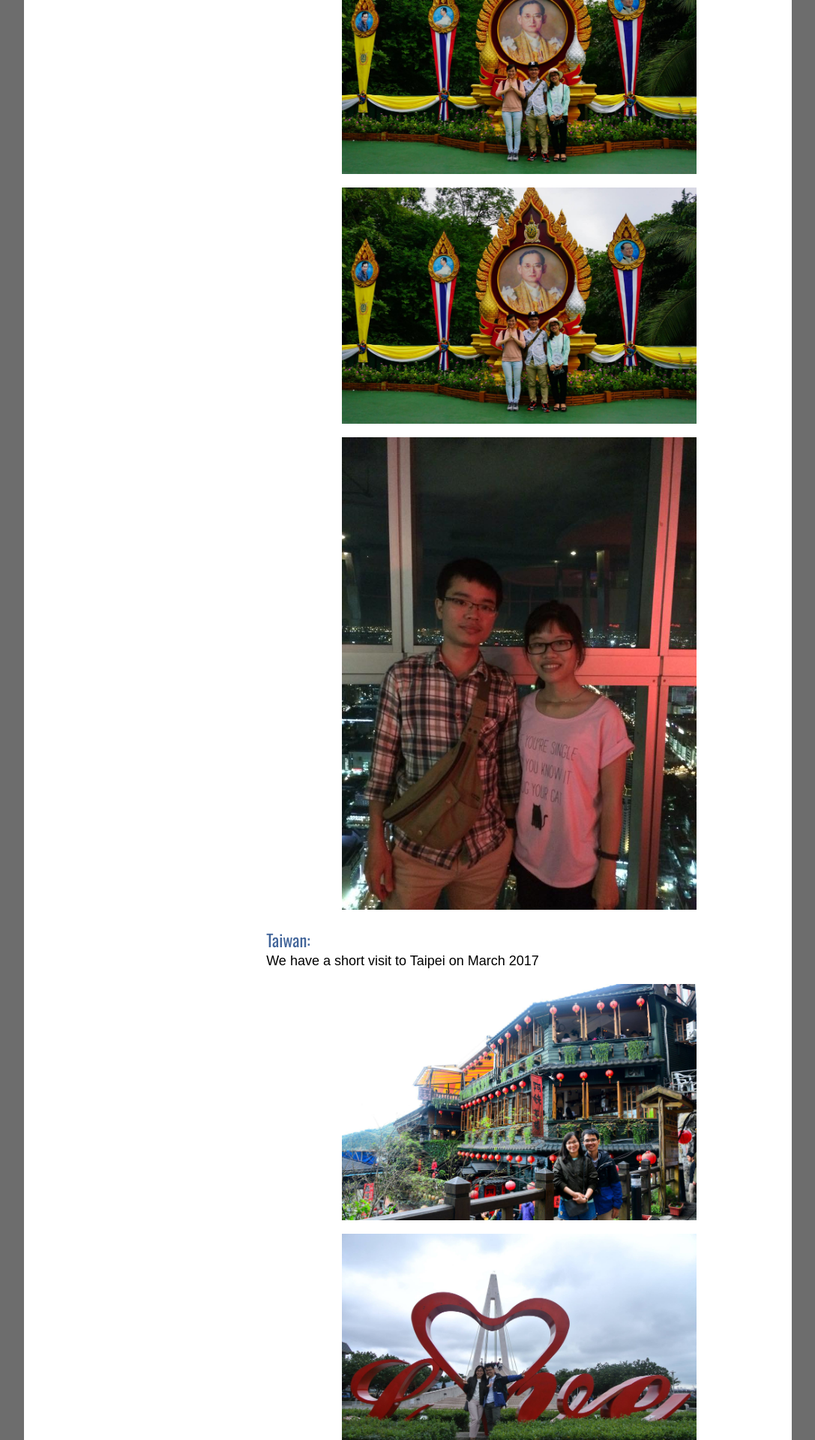
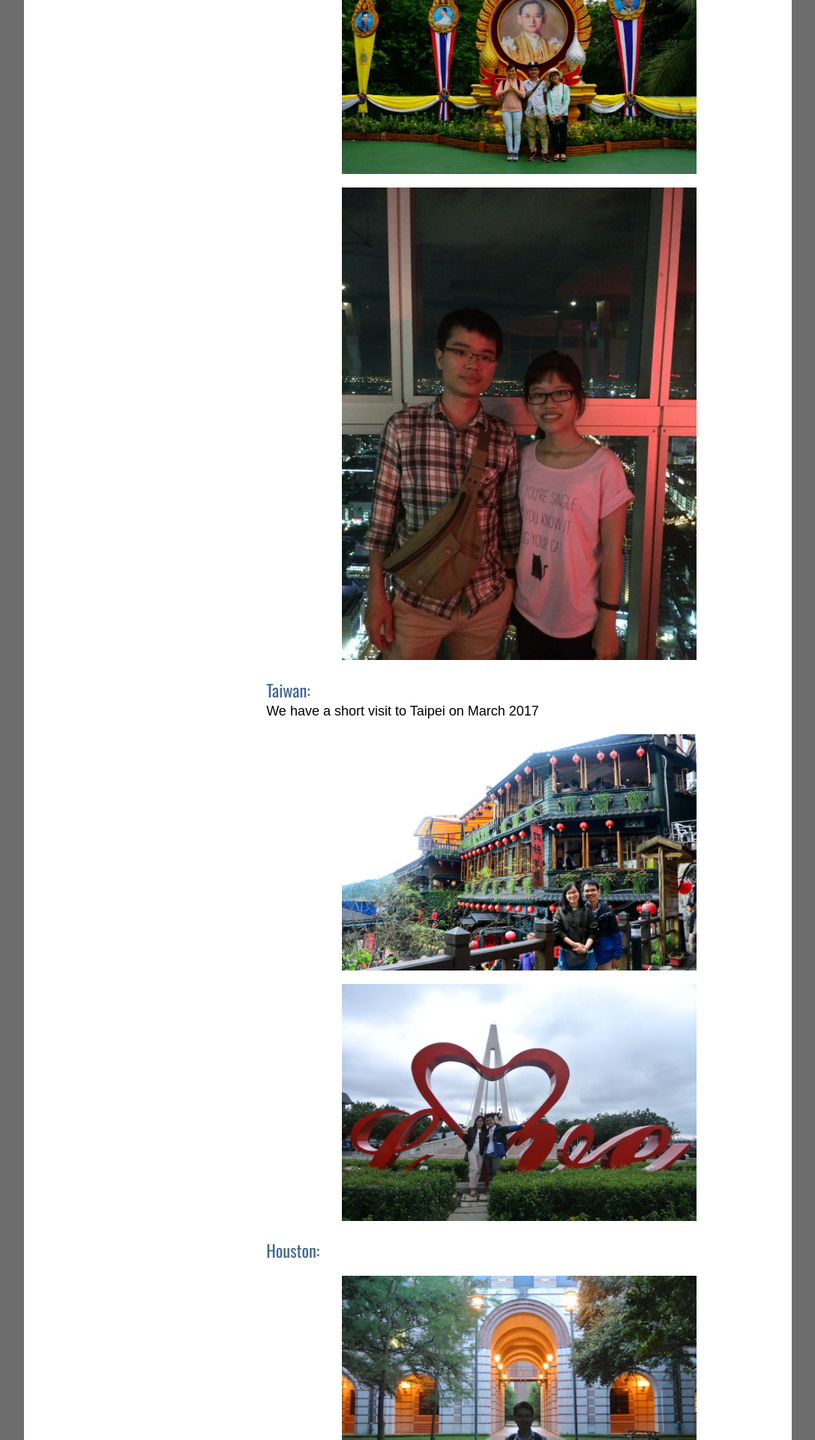
Before and after one commit to quangvunp/geomechanics, a Jekyll site: the page built from Family.md, in a window 1280 px wide. Shown: the part 1485-3405 px from the top of the page at 75% size, without its empty margins (96-1183 px from the left). Built offline with Jekyll 4.4.1, drawn with Linux system fonts in a browser that asks for light colours.

Commit message:
Update Family.md

```diff
--- a/Family.md
+++ b/Family.md
@@ -6,7 +6,6 @@ title: Family
 ### Thailand
 ![Thailand1]({{ site.url }}/assests/pictures/family/Thailand1.jpg){:width="70%"}
 ![Thailand2]({{ site.url }}/assests/pictures/family/Thailand2.jpg){:width="70%"}
-![Thailand2]({{ site.url }}/assests/pictures/family/Thailand3.jpg){:width="70%"}
 ![Thailand3]({{ site.url }}/assests/pictures/family/Thailand3.jpg){:width="70%"}
 ![Thailand4]({{ site.url }}/assests/pictures/family/Thailand4.jpg){:width="70%"}
 
```
